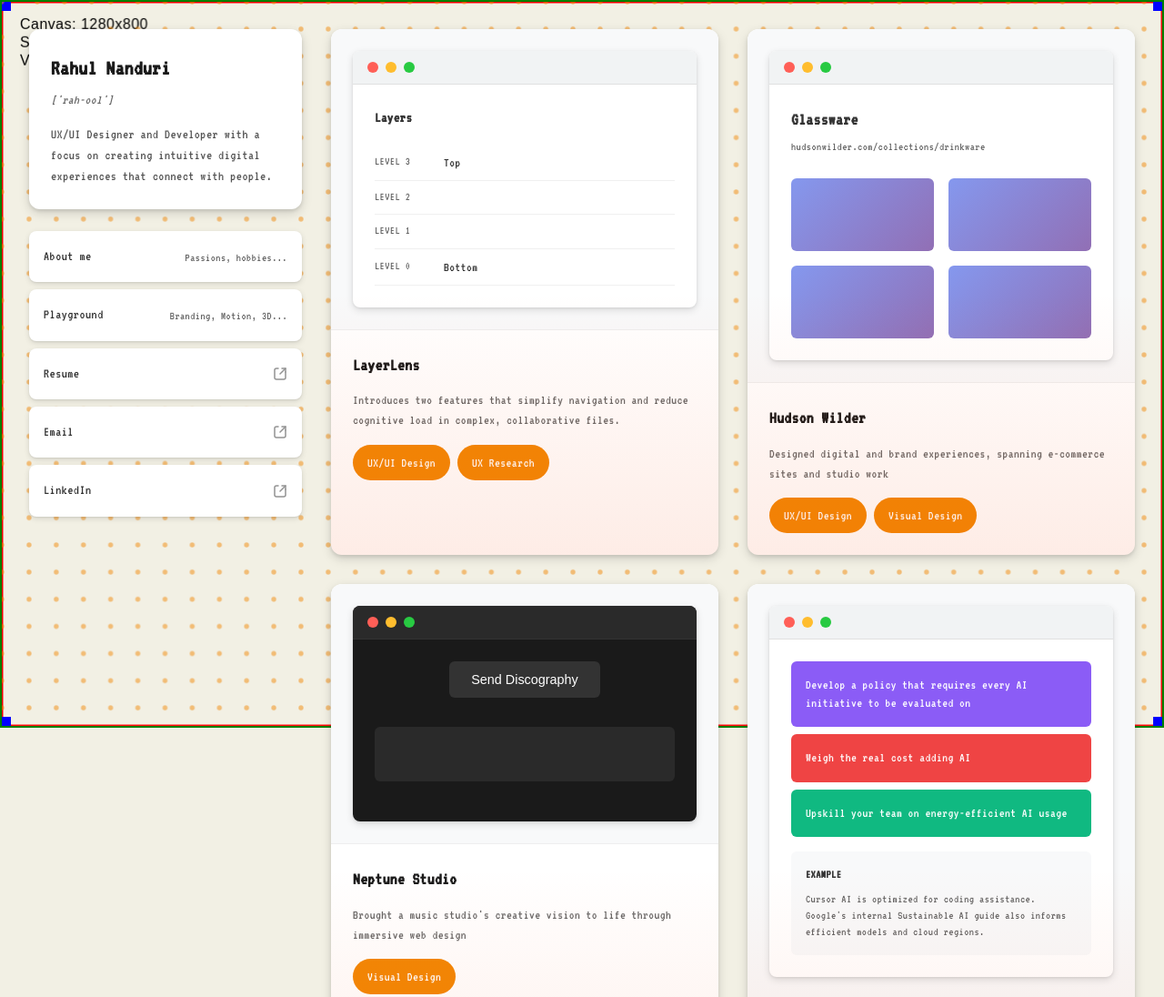
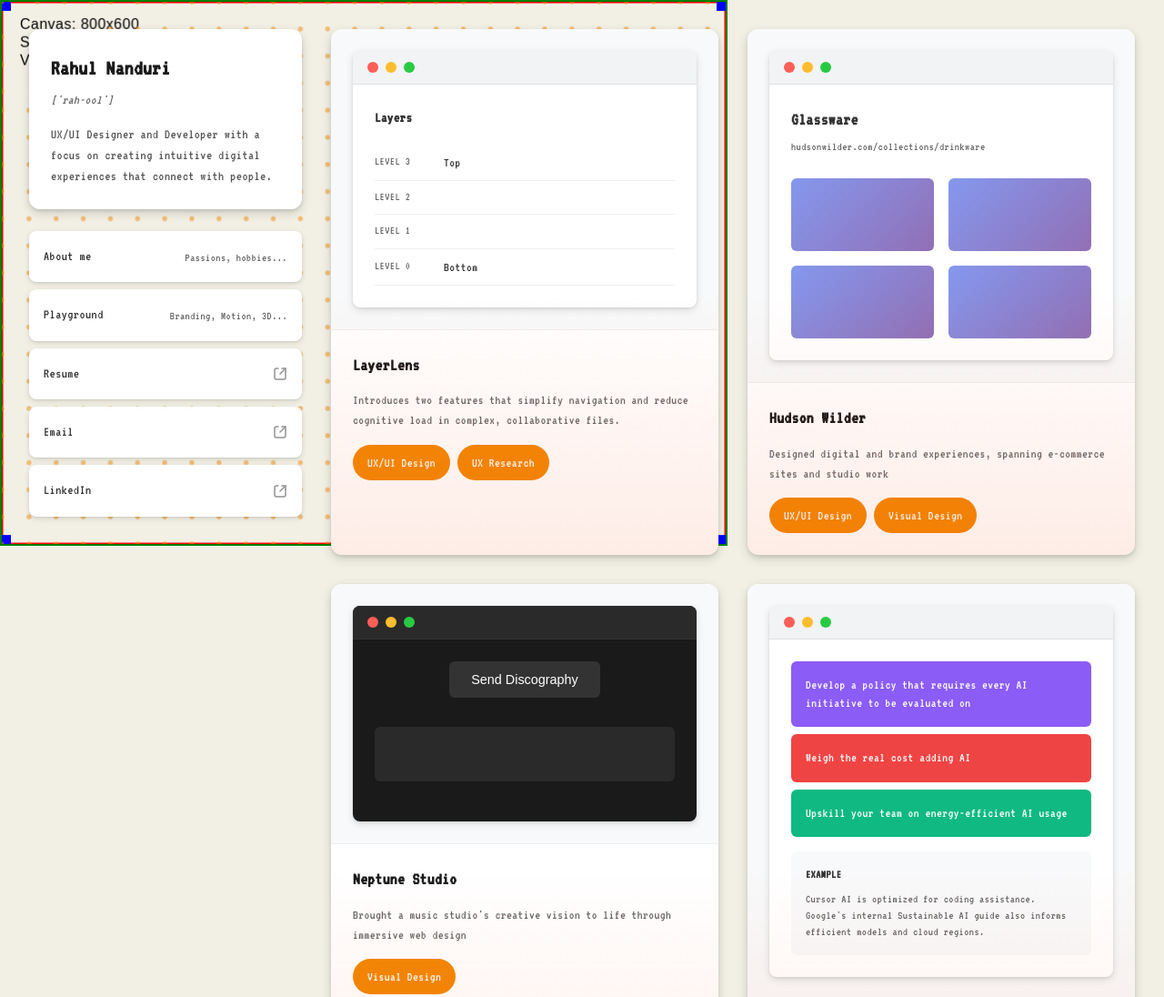
Before and after one commit to rrahulnanduri/portfolio, a plain HTML site: page index.html in a window 1280 px wide. Shown: the top 1096 px of the page at 91% size. Drawn offline with Linux system fonts and the light colour scheme.

Commit message:
Fix canvas sizing: use JavaScript to force full screen dimensions instead of CSS 100vw/100vh

```diff
--- a/index.html
+++ b/index.html
@@ -282,23 +282,17 @@
             }
 
             resize() {
-                // Force CSS size to match viewport
-                this.canvasElement.style.width = '100vw';
-                this.canvasElement.style.height = '100vh';
-
-                // Use screen dimensions to ensure full coverage
+                // Force canvas to full screen dimensions using JavaScript
                 const screenWidth = window.screen.width;
                 const screenHeight = window.screen.height;
-                const viewportWidth = window.innerWidth;
-                const viewportHeight = window.innerHeight;
 
-                // Use the larger of screen or viewport dimensions
-                const targetWidth = Math.max(screenWidth, viewportWidth);
-                const targetHeight = Math.max(screenHeight, viewportHeight);
+                // Set CSS size to full screen dimensions
+                this.canvasElement.style.width = screenWidth + 'px';
+                this.canvasElement.style.height = screenHeight + 'px';
 
-                // Set canvas internal size to cover full screen
-                this.canvasWidth = targetWidth * this.dpr;
-                this.canvasHeight = targetHeight * this.dpr;
+                // Set canvas internal size to match
+                this.canvasWidth = screenWidth * this.dpr;
+                this.canvasHeight = screenHeight * this.dpr;
 
                 this.canvasElement.width = this.canvasWidth;
                 this.canvasElement.height = this.canvasHeight;
@@ -308,9 +302,9 @@
 
                 console.log('=== FORCED FULL SCREEN ===');
                 console.log('Screen dimensions:', screenWidth, 'x', screenHeight);
-                console.log('Viewport dimensions:', viewportWidth, 'x', viewportHeight);
-                console.log('Target dimensions:', targetWidth, 'x', targetHeight);
+                console.log('Canvas CSS size:', this.canvasElement.style.width, 'x', this.canvasElement.style.height);
                 console.log('Canvas internal:', this.canvasWidth / this.dpr, 'x', this.canvasHeight / this.dpr);
+                console.log('Canvas element size:', this.canvasElement.offsetWidth, 'x', this.canvasElement.offsetHeight);
                 console.log('=== END FORCED FULL SCREEN ===');
 
                 console.log('=== EXTENSIVE DEBUG ===');
```
